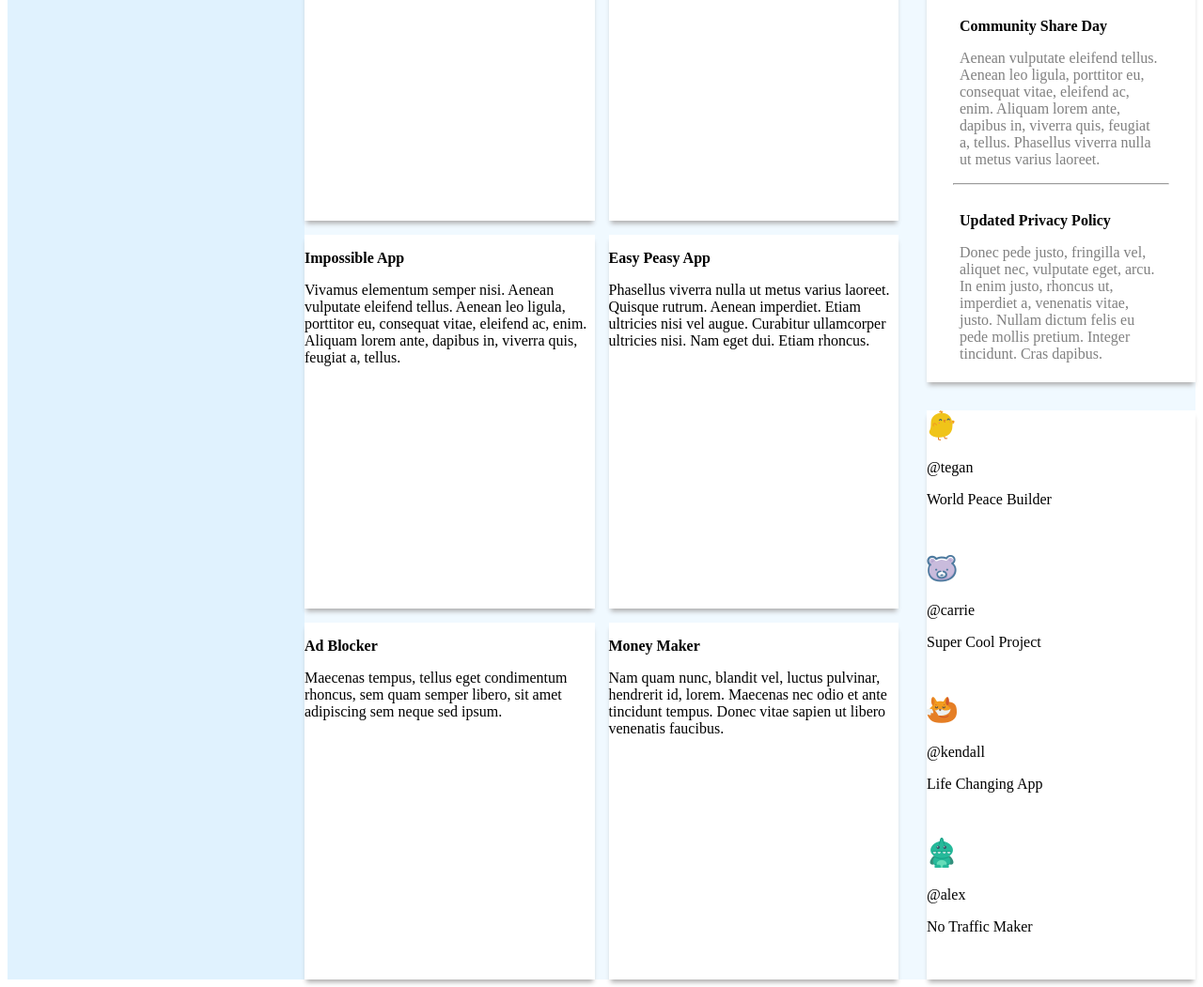
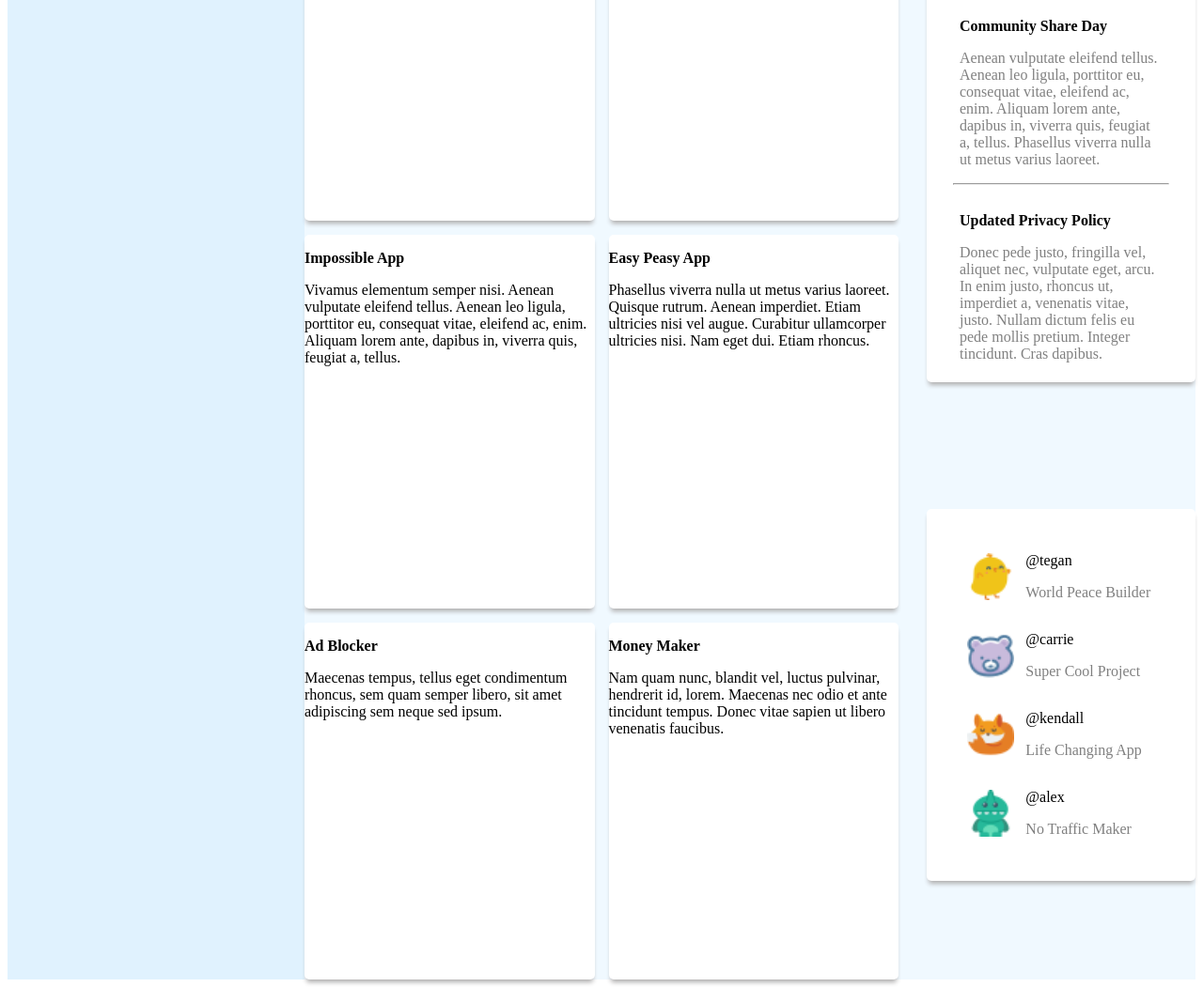
Before and after one commit to ctang415/Admin-dashboard, a plain HTML site: page index.html in a window 1280 px wide. Shown: the part 830-1881 px from the top of the page at 94% size. Drawn offline with Linux system fonts and the light colour scheme.

Commit message:
Aligned trending section

```diff
--- a/index.html
+++ b/index.html
@@ -98,25 +98,25 @@
         </div>
 
         <div class="trending">
+            <img src="chick.png" alt="Chick icon">
             <div class="trend">
-                <img src="chick.png" alt="Chick icon">
                 <p>@tegan</p>
-                <p>World Peace Builder</p>
+                <p class="tweet">World Peace Builder</p>
             </div>
+            <img src="bear.png" alt="Bear icon">
             <div class="trend">
-                <img src="bear.png" alt="Bear icon">
                 <p>@carrie</p>
-                <p>Super Cool Project</p>
+                <p class="tweet">Super Cool Project</p>
             </div>
+            <img src="sloth.png" alt="Sloth icon">
             <div class="trend">
-                <img src="sloth.png" alt="Sloth icon">
                 <p>@kendall</p>
-                <p>Life Changing App</p>
+                <p class="tweet">Life Changing App</p>
             </div>
+            <img src="dinosaur.png" alt="Dinosaur icon">
             <div class="trend">
-                <img src="dinosaur.png" alt="Dinosaur icon">
                 <p>@alex</p>
-                <p>No Traffic Maker</p>
+                <p class="tweet">No Traffic Maker</p>
             </div>
         </div>
         </div>
--- a/style.css
+++ b/style.css
@@ -127,12 +127,14 @@
     background-color: white;
     box-shadow: 0 5px 5px -2px rgb(176, 175, 175);
     gap: 50px;
+    border-radius: 5px;
 }
 
 .announcements, .trending {
     background-color: white;
     grid-column: 2;
     box-shadow: 0 5px 5px -2px rgb(176, 175, 175);
+    border-radius: 5px;
 }
 
 .announcements {
@@ -158,7 +160,27 @@ hr {
 
 .trending {
     display: grid;
-    grid-template-rows: 1fr 1fr 1fr 1fr;
+    grid-template-columns: 1fr 2fr;
+    align-self: center;
+    padding: 30px;
+}
+
+
+.trending > img {
+    justify-self: center;
+    align-self: center;
+    width: 50px;
+    grid-column: 1;
+}
+
+.trend {
+    grid-column: 2;
+    justify-self: left;
+    align-self: center;
+}
+
+.tweet {
+    color: grey;
 }
 
 .title {
```
